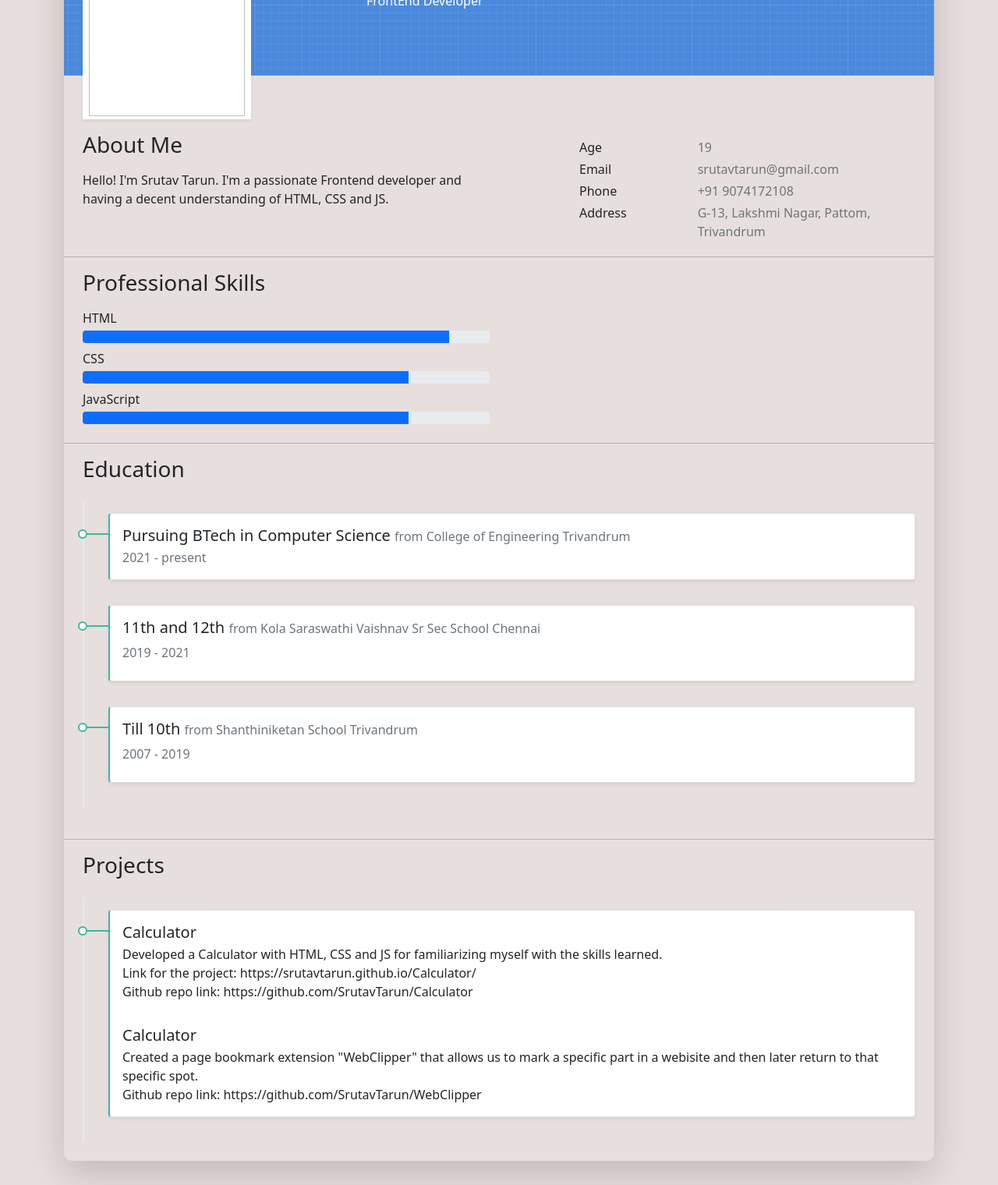
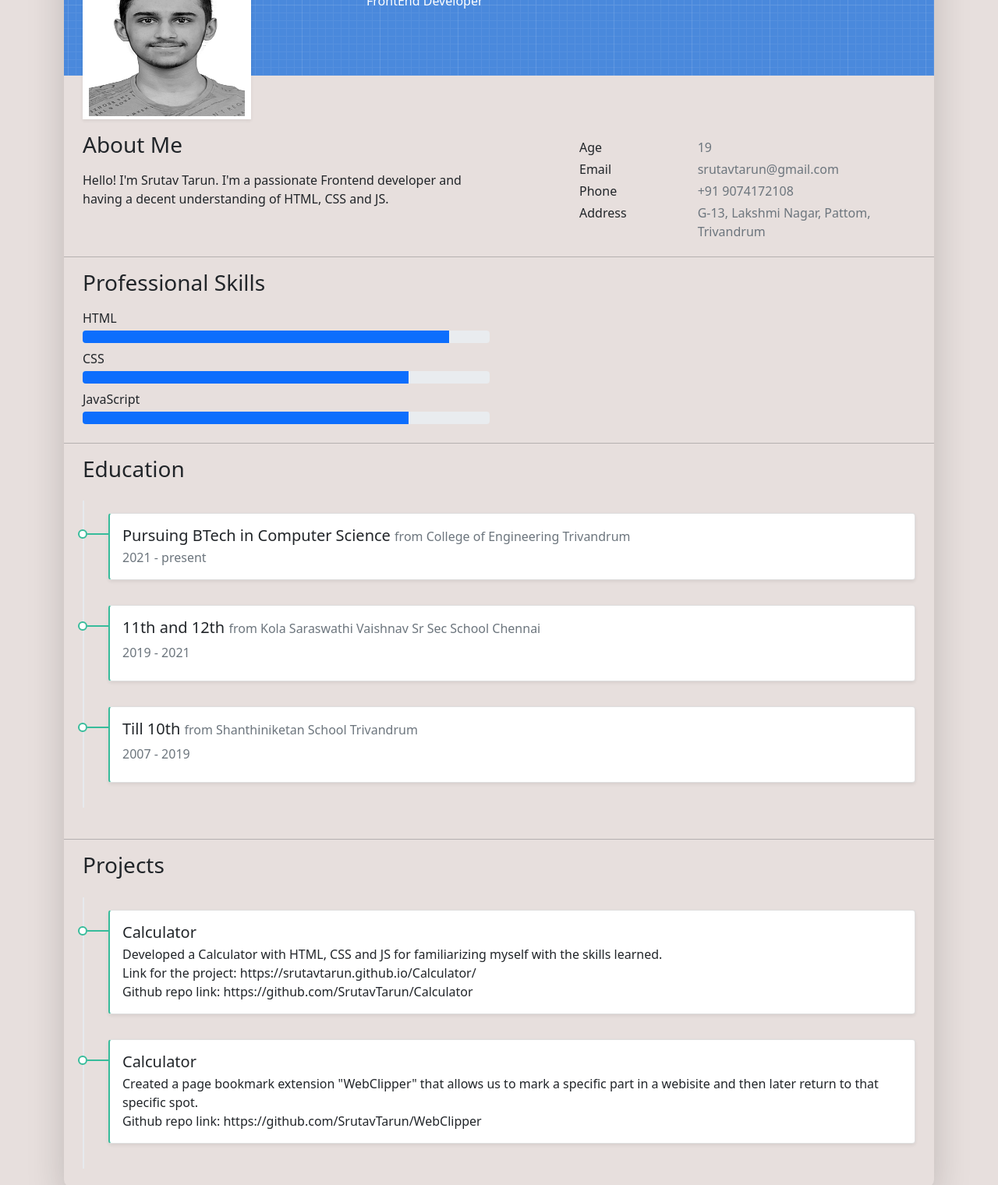
Before and after one commit to SrutavTarun/Resume, a website: page index.html in a window 1280 px wide. Shown: the part 171-1691 px from the top of the page at 78% size. Drawn offline with nearby package versions, Linux system fonts and the light colour scheme.

Commit message:
Update index.html

```diff
--- a/index.html
+++ b/index.html
@@ -48,7 +48,7 @@
         <div class="cover-bg p-3 p-lg-4 text-white">
           <div class="row">
             <div class="col-lg-4 col-md-5">
-              <div class="avatar hover-effect bg-white shadow-sm p-1"><img src="images/Srutav 18.jpg" width="200"
+              <div class="avatar hover-effect bg-white shadow-sm p-1"><img src="images/Srutav_18.jpg" width="200"
                   height="200" /></div>
             </div>
             <div class="col-lg-8 col-md-7 text-center text-md-start">
@@ -165,7 +165,9 @@
                   Developed a Calculator with HTML, CSS and JS for familiarizing myself with the skills learned.<br>Link for the project: https://srutavtarun.github.io/Calculator/ <br>Github repo link: https://github.com/SrutavTarun/Calculator
                 </div>
               </div>
-              <div class="card-body">
+            </div>
+             <div class="timeline-card timeline-card-success card shadow-sm">
+               <div class="card-body">
                 <div class="h5 mb-1">Calculator<span class="text-muted h6"></span></div>
                 <div>
                   Created a page bookmark extension "WebClipper" that allows us to mark a specific part in a webisite and then later return to that specific spot.<br>Github repo link: https://github.com/SrutavTarun/WebClipper
```
